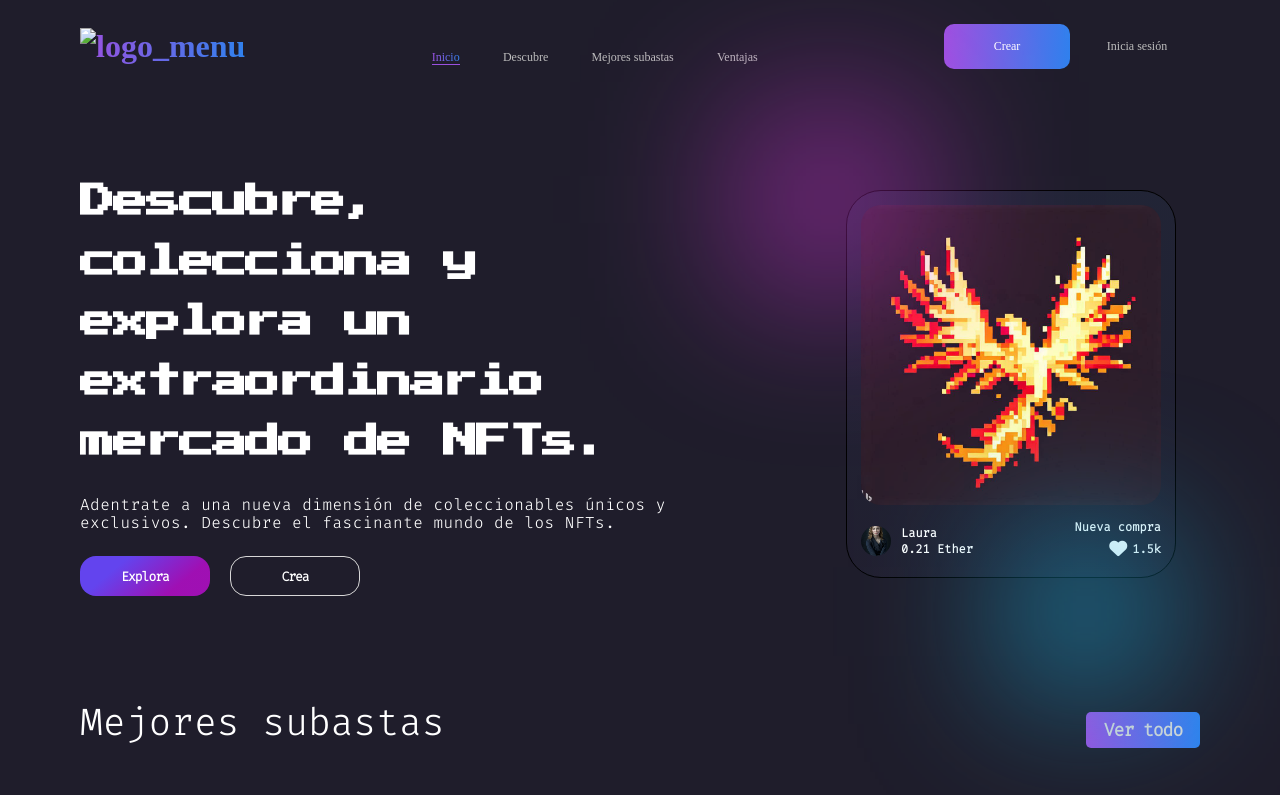
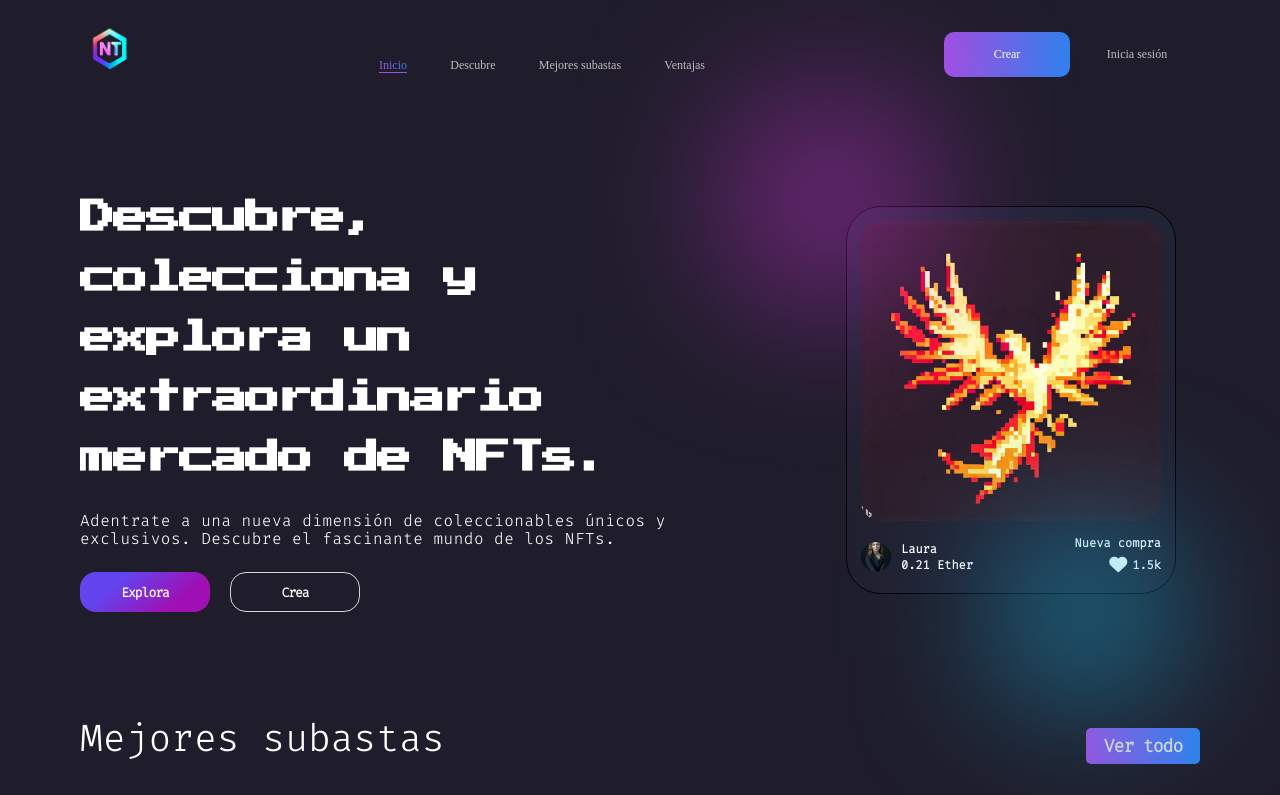
Before and after one commit to JuanManuelCalle/NFT_STORE, a plain HTML site: page index.html in a window 1280 px wide. Shown: the top 795 px of the page. Drawn offline with Linux system fonts and the light colour scheme; the site is published under a folder, as on GitHub Pages, so addresses that start at the root find nothing.

Commit message:
Arreglando logo navbar

```diff
--- a/index.html
+++ b/index.html
@@ -14,7 +14,7 @@
 <body>
     <div class="landingpage">
         <nav class="navbar">
-          <a class="navlogo"><img class="img_logo" src="/assets/img/logo.png" alt="logo_menu"></a>
+          <a class="navlogo"><img class="img_logo" src="./assets/img/logo.png" alt="logo_menu"></a>
           <button class="hamburger">
             <i class="fa-solid fa-bars"></i>
           </button>
```
